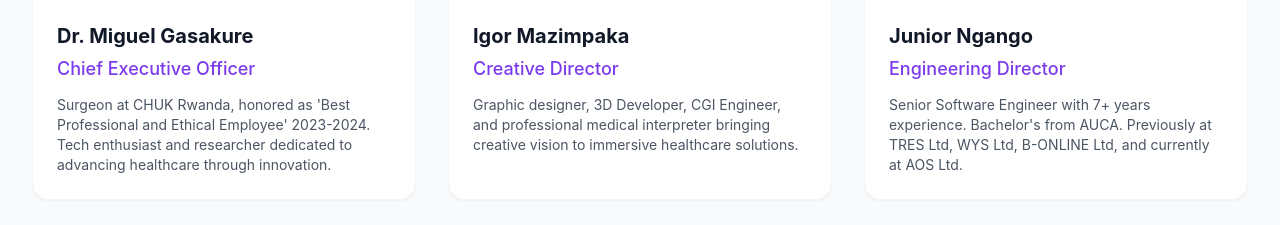
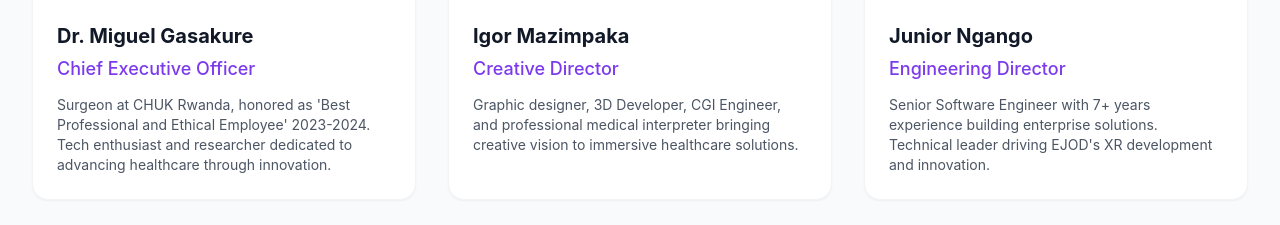
Before and after one commit to ngangoju/ejod_site, a Next.js app: page /about in a window 1280 px wide. Shown: the part 2616-2841 px from the top of the page. Built offline with nearby package versions, Linux system fonts and the light colour scheme.

Commit message:
chore: update Junior Ngango's bio and example email password format.

```diff
--- a/pages/about.js
+++ b/pages/about.js
@@ -22,7 +22,7 @@ const leadershipTeam = [
     name: "Junior Ngango",
     role: "Engineering Director",
     avatar: "/images/Jr-Black-White.jpg",
-    bio: "Senior Software Engineer with 7+ years experience. Bachelor's from AUCA. Previously at TRES Ltd, WYS Ltd, B-ONLINE Ltd, and currently at AOS Ltd.",
+    bio: "Senior Software Engineer with 7+ years experience building enterprise solutions. Technical leader driving EJOD's XR development and innovation.",
     linkedin: "https://rw.linkedin.com/in/junior-ngango",
   },
 ];
```
Also changed, not shown: 1 other file (tests, documents, lock files or other folders).
